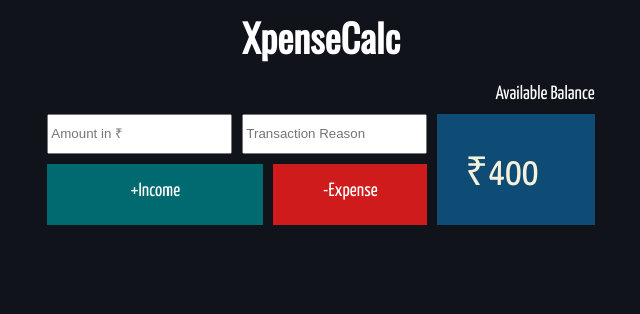
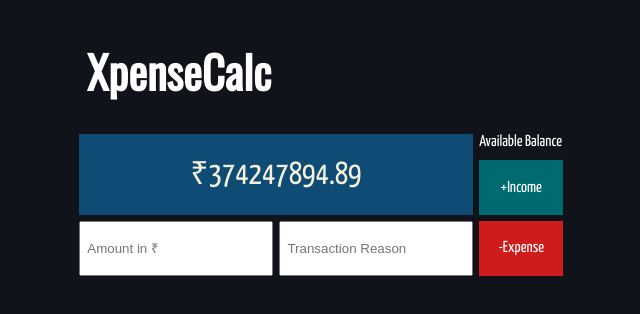
Before and after one commit to reetpriye/xpense-calc, a React (Create React App) app: page / in a window 1280 px wide. Shown: the top 314 px of the page, without its empty margins (319-959 px from the left). Built offline with nearby package versions, Linux system fonts and the light colour scheme.

Commit message:
Update Styles

```diff
--- a/src/App.css
+++ b/src/App.css
@@ -11,66 +11,74 @@ body {
 .main-container {
   display: flex;
   flex-direction: column;
+  min-height: 100vh;
+  max-width: fit-content;
   align-items: center;
-  min-height: 100vh;
+  margin: 0 auto;
 }
 
 .header {
   font-family: "Oswald", sans-serif;
-  font-size: 2.4rem;
-  margin: 0;
+  font-size: 1.4rem;
+  /* margin: 0 auto 0.8rem; */
+  align-self: flex-start;
+  margin: 0 0.5rem;
 }
 
 .top-container {
   display: grid;
-  grid-template-areas:
-    ". . . . . . . . balance_header"
-    "aib  aib trib trib trib trib balance balance balance"
-    "aib  aib trib trib trib trib balance balance balance"
-    "aib  aib trib trib trib trib balance balance balance"
-    "income_button income_button income_button expense_button expense_button expense_button balance balance balance";
-  grid-gap: 10px;
   margin: 0;
-  max-height: 100vw;
+  grid-gap: 0.4rem;
+  grid-template-columns: repeat(1fr, 9);
+  grid-template-rows: repeat(1fr, 3);
+  grid-auto-rows: minmax(20px, auto);
+  grid-auto-columns: minmax(20px, auto);
   /* row-gap: 0; */
   /* width: 450px; */
   /* height: 975px; */
 }
 
-.top-container .transaction_reason_input_box {
-  grid-area: trib;
+.top-container .amount_input_box {
+  grid-column: 1/3;
+  grid-row: 3/4;
+  padding: 0.4rem;
 }
 
-.top-container .amount_input_box {
-  grid-area: aib;
+.top-container .transaction_reason_input_box {
+  grid-column: 3/7;
+  grid-row: 3/4;
+  padding: 0.4rem;
 }
 
 .top-container p {
-  grid-area: balance_header;
-  margin: 20px 0 0 0;
-  font-size: 1.2rem;
+  grid-column: 7/10;
+  grid-row: 1/2;
+  margin: 0;
+  padding: 0;
 }
 
 .top-container .Income {
-  grid-area: income_button;
+  grid-column: 7/10;
+  grid-row: 2/3;
   background-color: #006a71;
   text-align: center;
-  padding: 18px;
-  font-size: 1.2rem;
+  padding: 1.2rem;
 }
 
 .top-container .Expense {
-  grid-area: expense_button;
+  grid-column: 7/10;
+  grid-row: 3/4;
   background-color: #cf1b1b;
   text-align: center;
-  padding: 18px;
-  font-size: 1.2rem;
+  padding: 1.2rem;
 }
 
 .top-container .balance {
-  grid-area: balance;
+  grid-column: 1/7;
+  grid-row: 1/3;
   background-color: #0f4c75;
   color: #f5f1da;
-  padding: 28px;
-  font-size: 2.5rem;
+  text-align: center;
+  padding: 1rem;
+  font-size: 2rem;
 }
--- a/src/components/Balance.jsx
+++ b/src/components/Balance.jsx
@@ -4,7 +4,7 @@ const Balance = () => {
   return (
     <>
       <p>Available Balance</p>
-      <div className="balance">₹400</div>
+      <div className="balance">₹374247894.89</div>
     </>
   );
 };
--- a/src/components/Header.jsx
+++ b/src/components/Header.jsx
@@ -1,5 +1,9 @@
 import React from "react";
 
-const Header = () => <h1 className="header">XpenseCalc</h1>;
+const Header = () => (
+  <div className="header">
+    <h1>XpenseCalc</h1>
+  </div>
+);
 
 export default Header;
```
